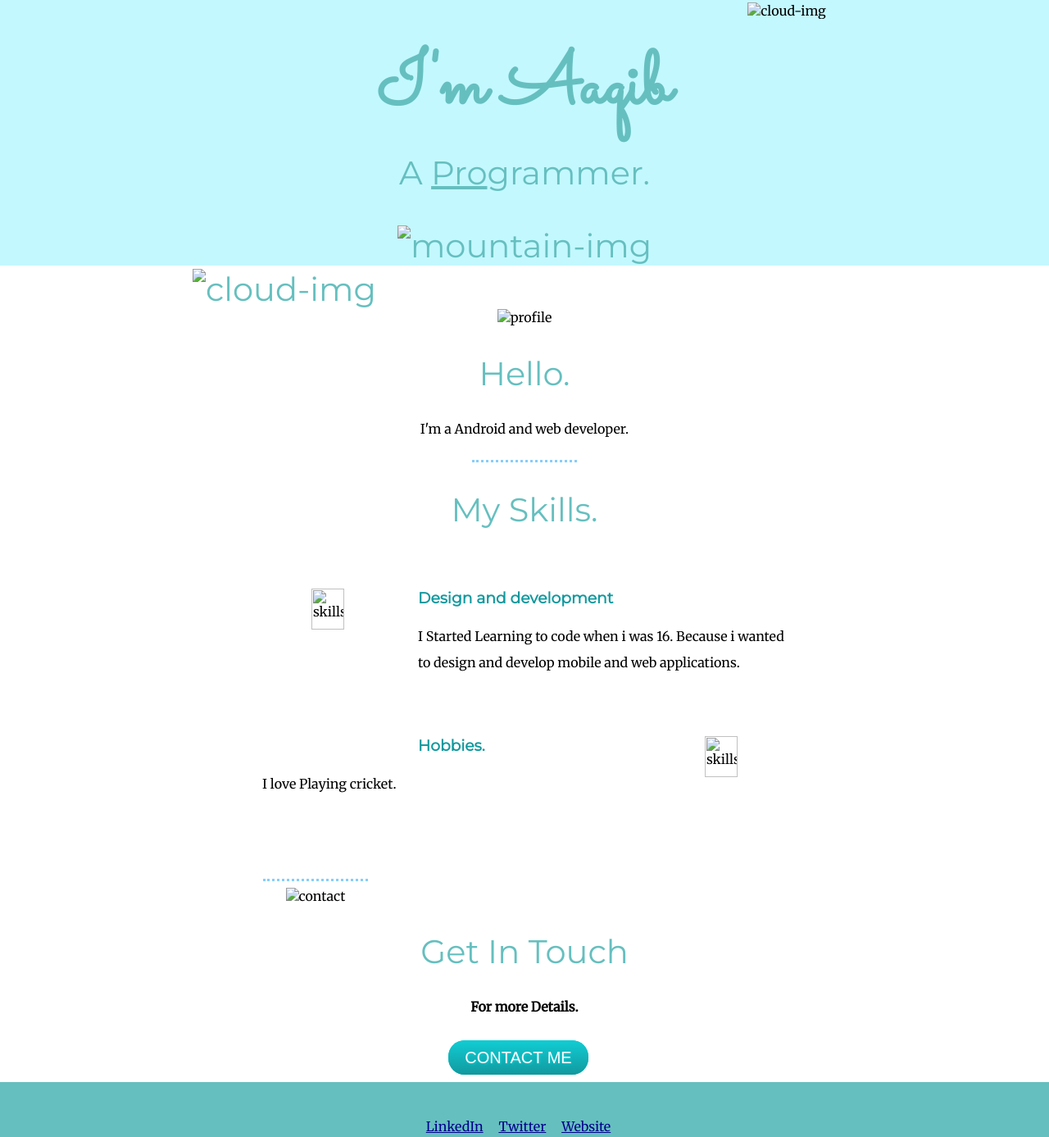
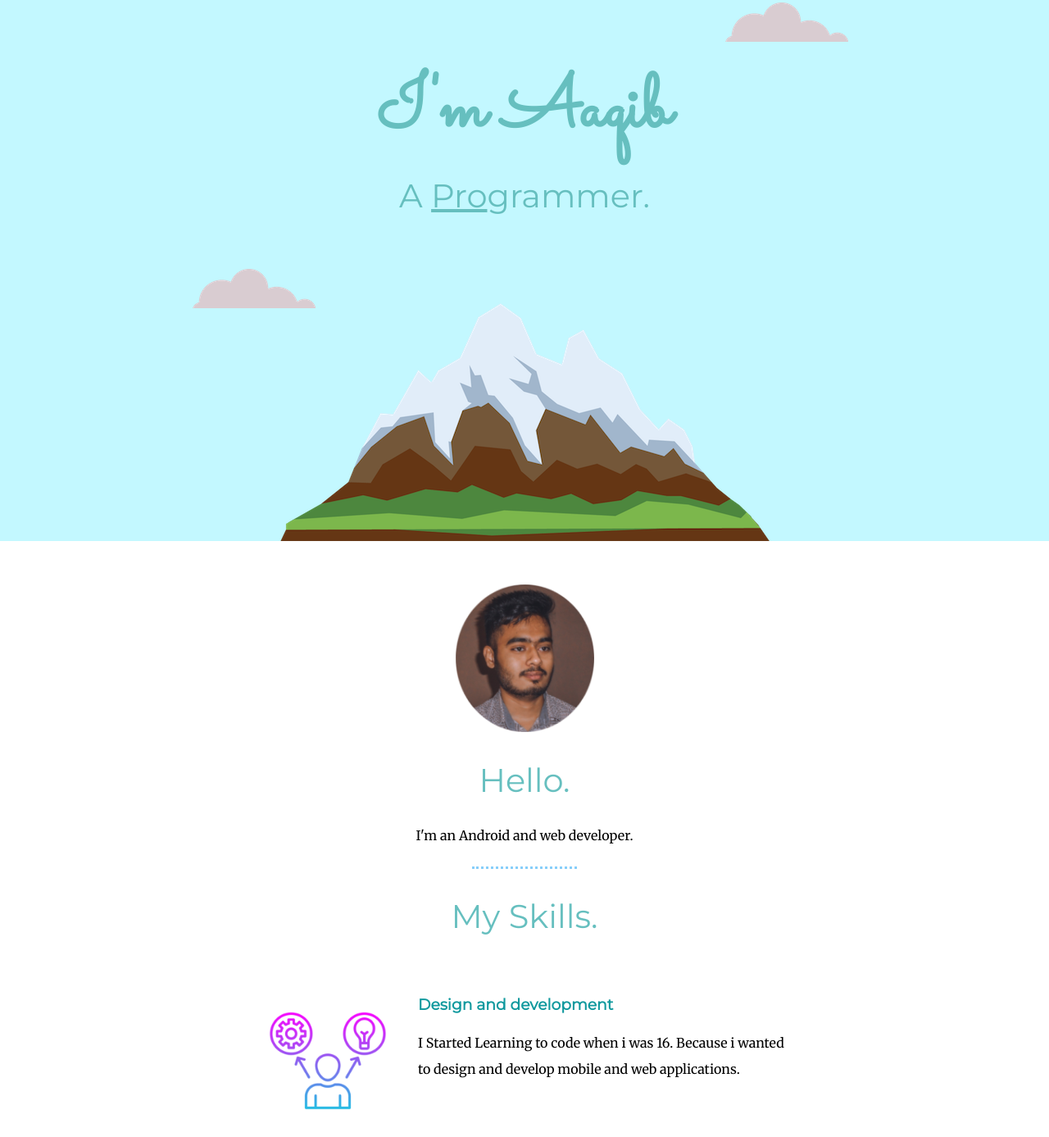
Before and after one commit to Aaqibfaraz/aaqibfaraz7my.github.io, a plain HTML site: page index.html in a window 1280 px wide. Shown: the part 157-1544 px from the top of the page at 82% size. Drawn offline with Linux system fonts and the light colour scheme; files that its build step writes are made by us from their sources.

Commit message:
Update index.html

```diff
--- a/index.html
+++ b/index.html
@@ -3,7 +3,7 @@
         <meta charset="utf-8">
         <title>Aaqib</title>
         <link rel="icon" href="favicon.ico">
-        <link rel="stylesheet" href="css/Styles.css">
+        <link rel="stylesheet" href="Styles.css">
         <link rel="preconnect" href="https://fonts.googleapis.com">
 <link rel="preconnect" href="https://fonts.gstatic.com" crossorigin>
 <link href="https://fonts.googleapis.com/css2?family=Merriweather&family=Montserrat&family=Sacramento&display=swap" rel="stylesheet">
@@ -13,14 +13,14 @@
 
         <div class="top-container">
 
-            <img class="topcloud" src="images/cloud.png" alt="cloud-img">
+            <img class="topcloud" src="cloud.png" alt="cloud-img">
 
             <h1>I'm Aaqib</h1>
             <h2>A <span class="pro">Pro</span>grammer.</p><h2>
 
-            <img class="buttom-cloud" src="images/cloud.png" alt="cloud-img">
+            <img class="buttom-cloud" src="cloud.png" alt="cloud-img">
 
-            <img src="images/mountain.png" alt="mountain-img">
+            <img src="mountain.png" alt="mountain-img">
             </div>
 
 
@@ -28,9 +28,9 @@
             <div class="middle-container">
                 <div class="profile">
                   <br>
-                  <img src="images/aaqib.png" alt="profile">
+                  <img src="aaqib.png" alt="profile">
                   <h2>Hello.</h2>
-                  <p1>I'm a Android and web developer. </p1>
+                  <p1>I'm an Android and web developer. </p1>
                 </div>
                 <br>
                 <hr>
@@ -39,20 +39,20 @@
                   <h2>My Skills.</h2>
                   <br>
                   <div class="skill-row">
-                    <img class="skill1" src="images/skills.png" alt="skills">
+                    <img class="skill1" src="skills.png" alt="skills">
                     <h3>Design and development</h3>
                     <p>I Started Learning to code when i was 16. Because i wanted to design and develop mobile and web applications.</p>
                   </div>
                   <br>
                   <br>
                   <div class="skill-row">
-                    <img class="skill2" src="images/cricket.png" alt="skills">
+                    <img class="skill2" src="cricket.png" alt="skills">
                     <h3>Hobbies.</h3>
                     <p> I love Playing cricket.</p>
                   </div>
                 </div>
                 <hr>
-                <img src="images/profile.png" alt="contact">
+                <img src="profile.png" alt="contact">
                 <h2>Get In Touch</h2>
                 <div class="contact-me">
 
```
